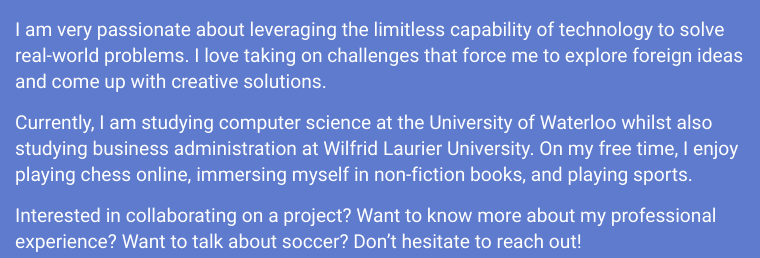
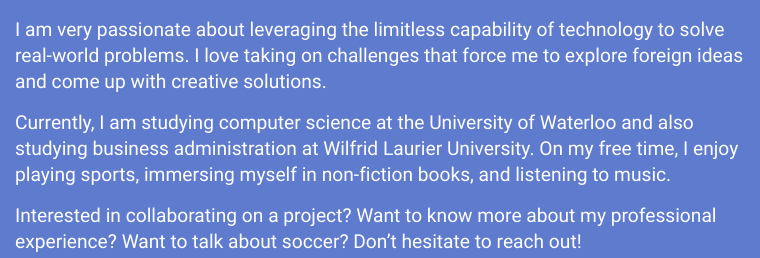
Before and after one commit to jacobfashanu/personal-site, a plain HTML site: page index.html in a window 1280 px wide. Shown: the part 1126-1384 px from the top of the page, 0-760 px from the left. Drawn offline with Linux system fonts and the light colour scheme; grey boxes are pictures that could not be loaded.

Commit message:
Updated about me section

```diff
--- a/index.html
+++ b/index.html
@@ -38,7 +38,7 @@
                     <h1>About Me</h1>
                     <h2>University of Waterloo and Wilfrid Laurier<br>University Student</h2>
                     <p>I am very passionate about leveraging the limitless capability of technology to solve real-world problems. I love taking on challenges that force me to explore foreign ideas and come up with creative solutions. </p>
-                    <p>Currently, I am studying computer science at the University of Waterloo whilst also studying business administration at Wilfrid Laurier University. On my free time, I enjoy playing chess online, immersing myself in non-fiction books, and playing sports. </p>
+                    <p>Currently, I am studying computer science at the University of Waterloo and also studying business administration at Wilfrid Laurier University. On my free time, I enjoy playing sports, immersing myself in non-fiction books, and listening to music. </p>
                     <p id="asde">Interested in collaborating on a project? Want to know more about my professional experience? Want to talk about soccer? Don’t hesitate to reach out!</p>
                     <div id="reachOutContainer">
                         <a href="#ReachOut">Reach Out</a>
```
